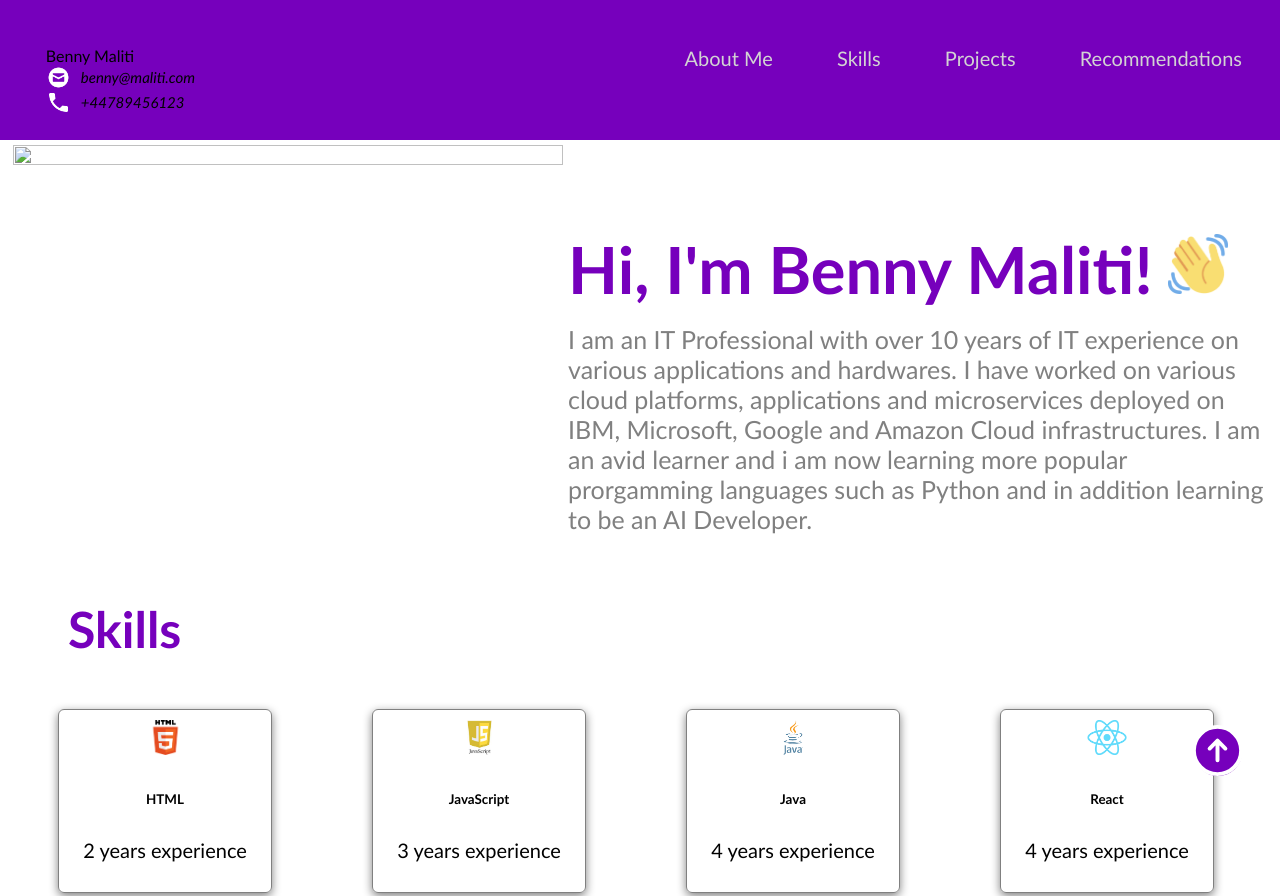
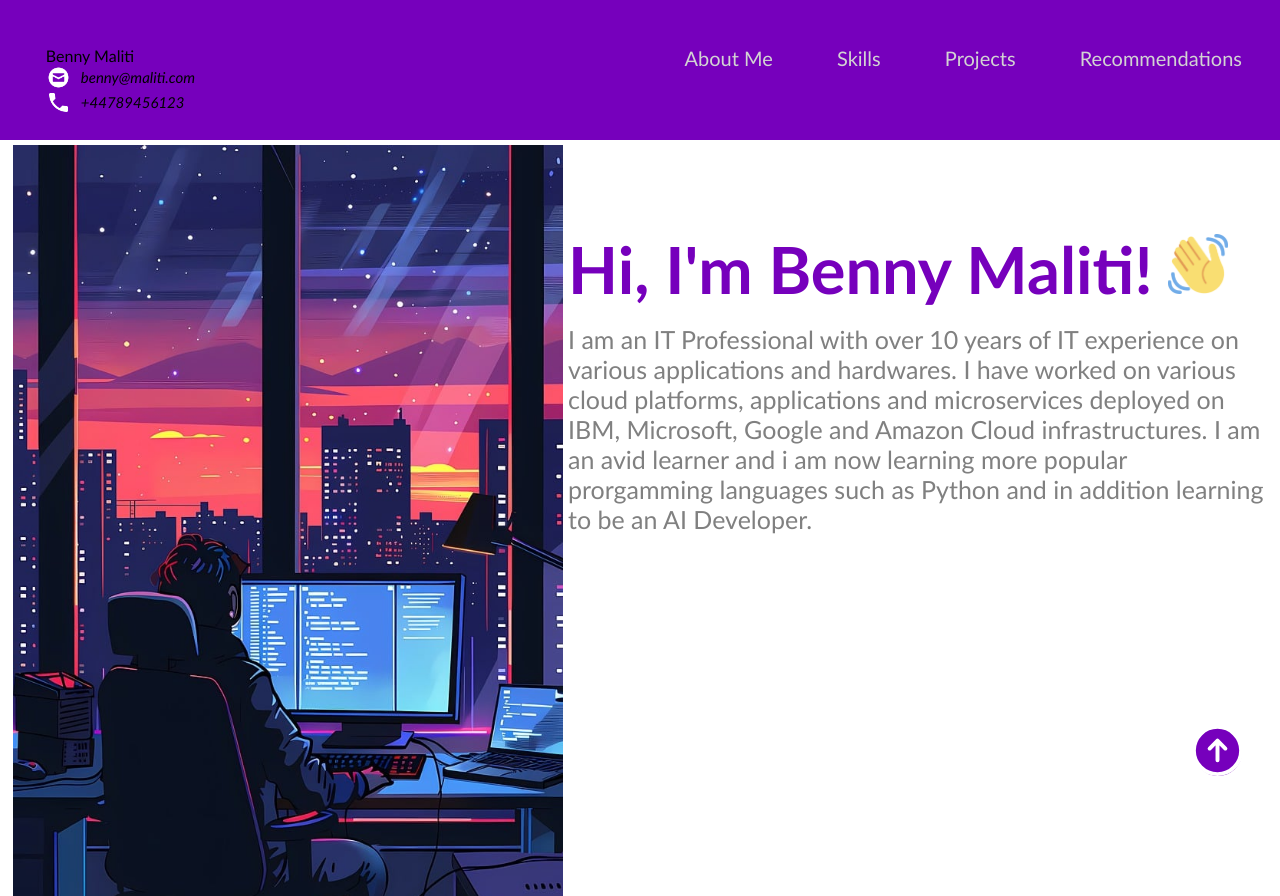
Before and after one commit to benmaliti/fantastic-portfolio, a plain HTML site: page index.html in a window 1280 px wide. Shown: the top 896 px of the page. Drawn offline with Linux system fonts and the light colour scheme.

Commit message:
Update index.html

```diff
--- a/index.html
+++ b/index.html
@@ -35,7 +35,7 @@
     <!-- About Me -->
     <section id="about-me" class="container">
       <div>
-        <img src="software-developer.jpg" class="profile_image"/>
+        <img src="html_finalprojimages/software-developer.jpg" class="profile_image"/>
       </div>
 
       <div>
```
